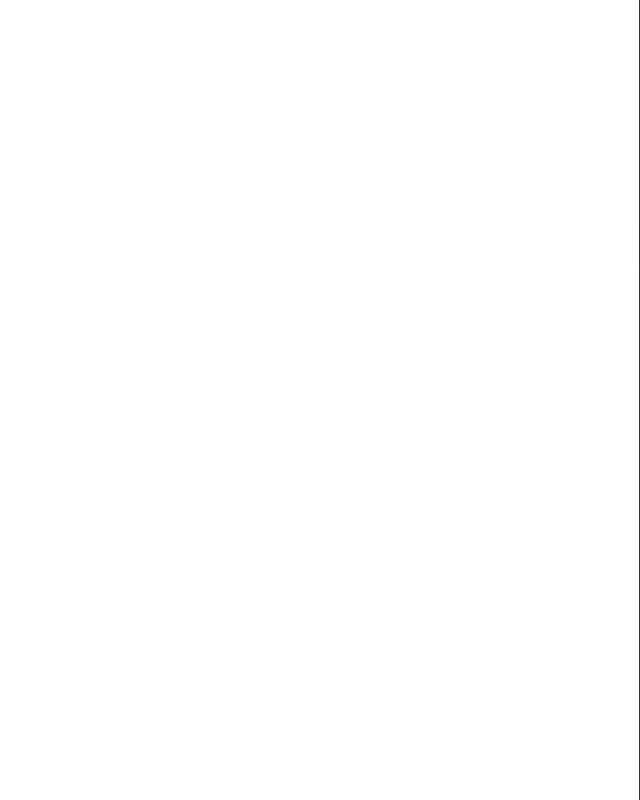
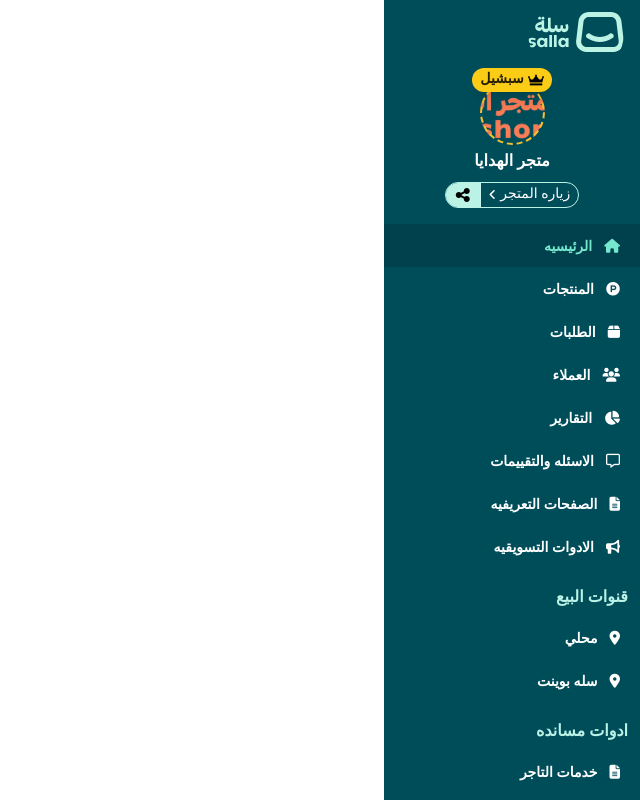
Before and after one commit to Mmy2000/react-task, a React (Vite) app: page / in a window 1280 px wide. Shown: the whole page, without its empty margins (640-1280 px from the left). Built offline with nearby package versions, Linux system fonts and the light colour scheme.

Commit message:
starting with sidebar

```diff
--- a/src/App.css
+++ b/src/App.css
@@ -69,3 +69,6 @@
 .sidebar-style::-webkit-scrollbar-track {
   background-color: rgba(0, 0, 0, 0.1); /* Background of the scrollbar track */
 }
+.side-nav{
+    background-color: #004d5a;
+}
--- a/src/App.jsx
+++ b/src/App.jsx
@@ -3,12 +3,14 @@
 import viteLogo from '/vite.svg'
 import './App.css'
 import Sidebar from './components/Sidebar'
+import Navbar from './components/Navbar'
 
 function App() {
   const [count, setCount] = useState(0)
 
   return (
     <>
+      <Navbar/>
       <Sidebar/>
     </>
   )
--- /dev/null
+++ b/src/components/Navbar.jsx
@@ -0,0 +1,9 @@
+import React from "react";
+
+export default function Navbar() {
+  return (
+    <>
+
+    </>
+  );
+}
--- a/src/components/Sidebar.jsx
+++ b/src/components/Sidebar.jsx
@@ -8,18 +8,18 @@
 export default function Sidebar() {
   return (
     <>
-      <div className="flex w-64 sidebar-style overflow-y-scroll  scrollbar-thumb-teal-300 scrollbar-track-gray-300 h-[100vh]">
+      <div className="hidden md:flex absolute top-0 w-64 sidebar-style overflow-y-scroll  scrollbar-thumb-teal-300 scrollbar-track-gray-300 h-[100vh]">
         {/* Sidebar */}
         <div className="w-64  text-white flex flex-col">
           {/* Logo */}
-          <div className="flex h-16 items-center">
+          <div className="flex fixed z-50 side-nav h-16 w-64 items-center">
             <img
               src={Logo}
               alt="Logo"
               className="h-24 mr-4 w-24 rounded-full"
             />
           </div>
-          <div className="flex h-16 items-center justify-center mt-4 relative">
+          <div className="flex mt-20 h-16 items-center justify-center relative">
             <div
               className="w-[65px] h-[65px] object-cover bg-cover bg-center image-style rounded-full"
               style={{ backgroundImage: `url(${MainImage})` }}
```
